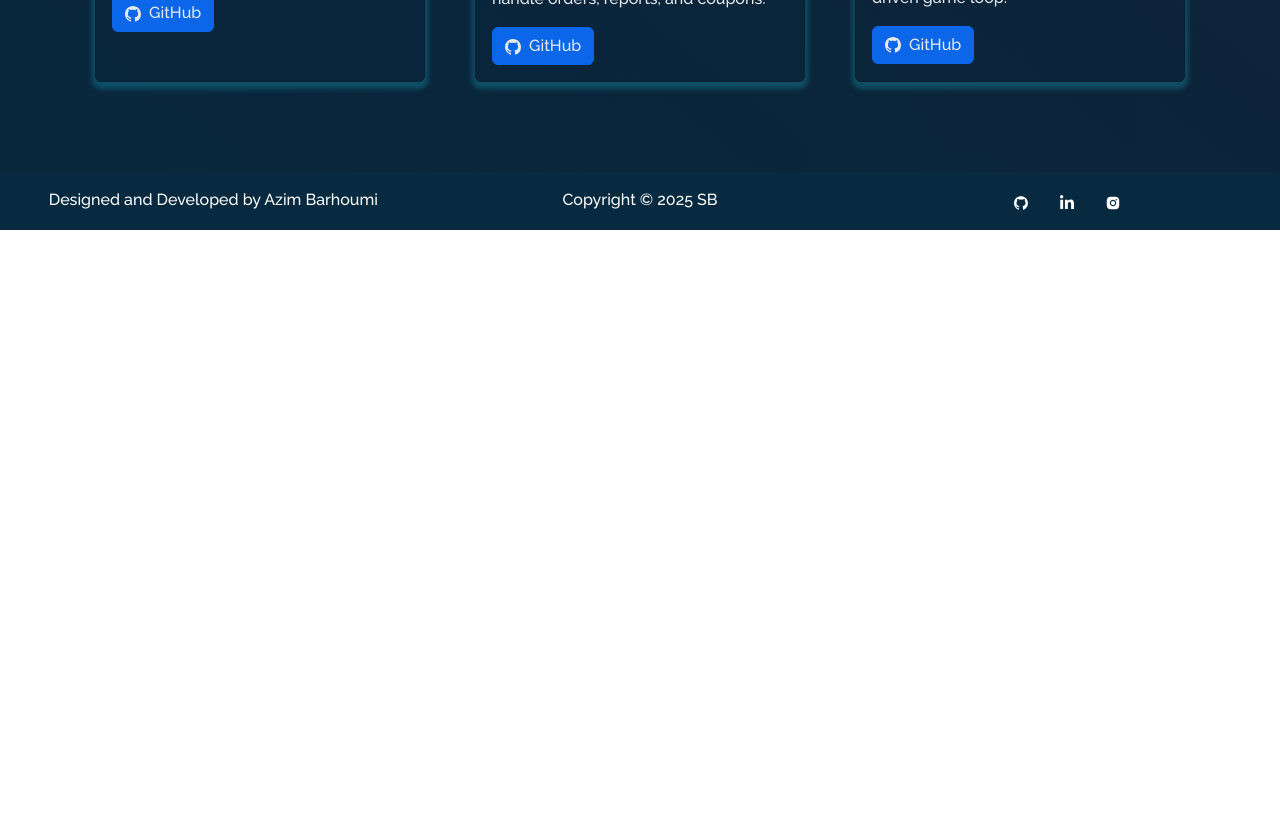
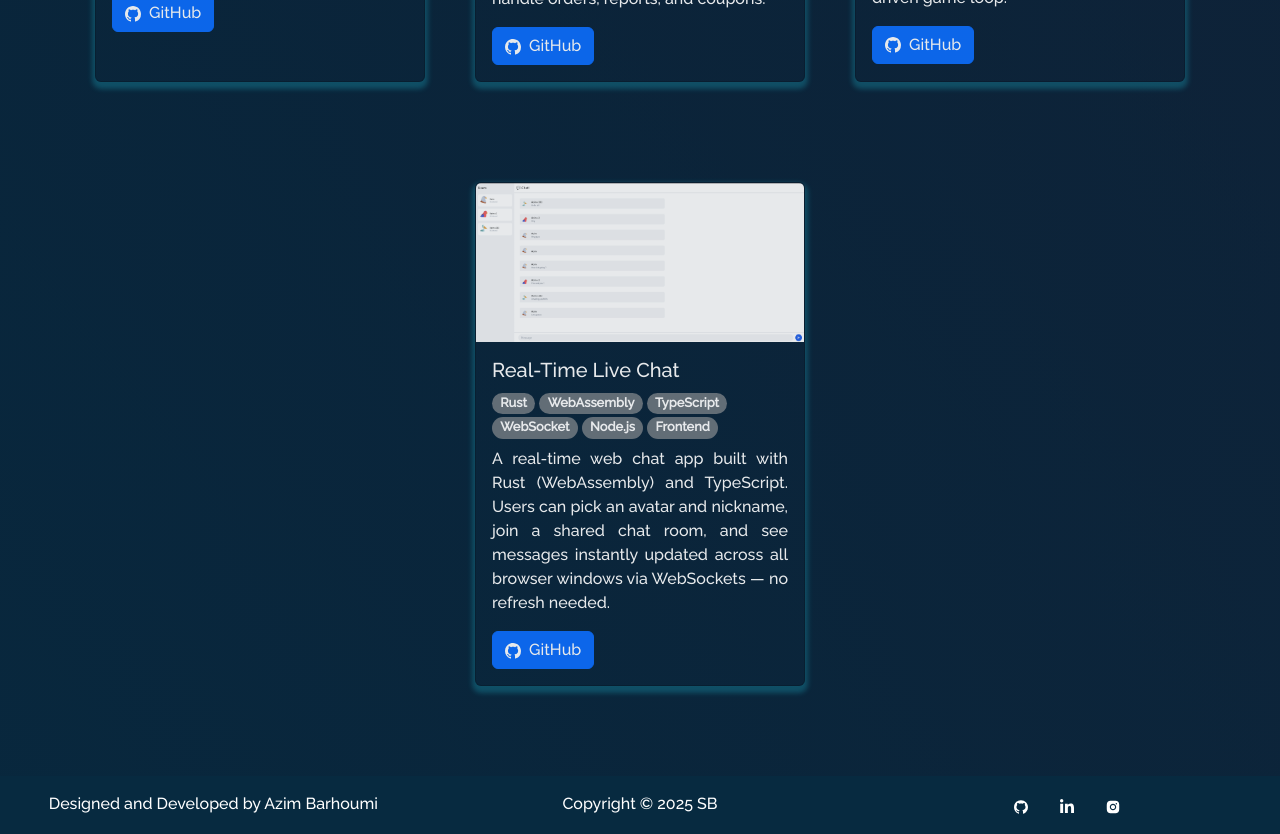
Before and after one commit to Aziiiiim/Portfolio, a React (Vite) app: page /project in a window 1280 px wide. Shown: the part 820-1654 px from the top of the page. Before the commit the page ends 1050 px from the top, so only its background shows below. Built offline with nearby package versions, Linux system fonts and the light colour scheme.

Commit message:
Add 1 project + update CV

```diff
--- a/src/components/Projects/Projects.jsx
+++ b/src/components/Projects/Projects.jsx
@@ -44,6 +44,16 @@ export default function Projects() {
             />
           </Col>
 
+          <Col md={4} className="project-card">
+            <ProjectCard
+              imgPath="images/RealTimeChat_front.png"
+              title="Real-Time Live Chat"
+              description="A real-time web chat app built with Rust (WebAssembly) and TypeScript. Users can pick an avatar and nickname, join a shared chat room, and see messages instantly updated across all browser windows via WebSockets — no refresh needed."
+              ghLink="https://github.com/Aziiiiim/RealTimeChat"
+              keywords={["Rust", "WebAssembly", "TypeScript", "WebSocket", "Node.js", "Frontend"]}
+            />
+          </Col>
+
         </Row>}
       </Container>
     </Container>
```
Also changed, not shown: public/images/RealTimeChat_front.png (added), 1 other file (tests, documents, lock files or other folders).
